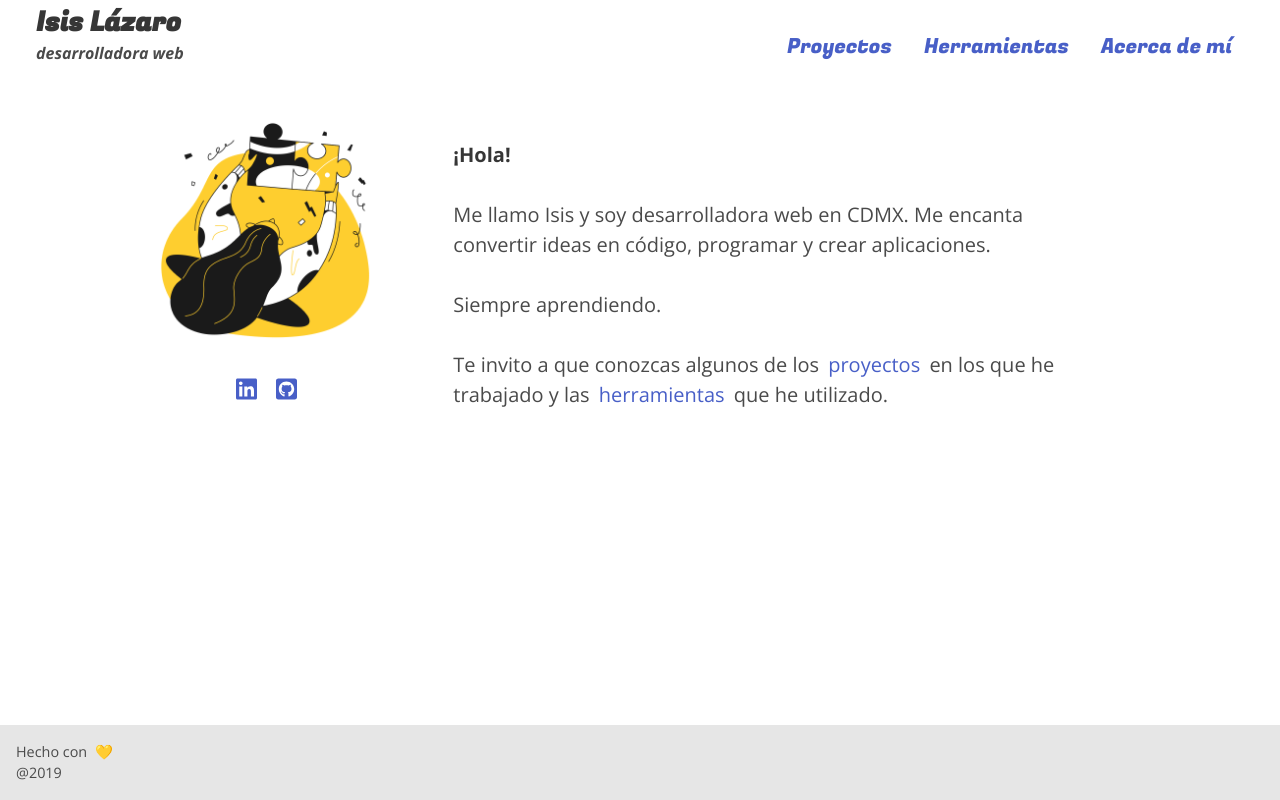
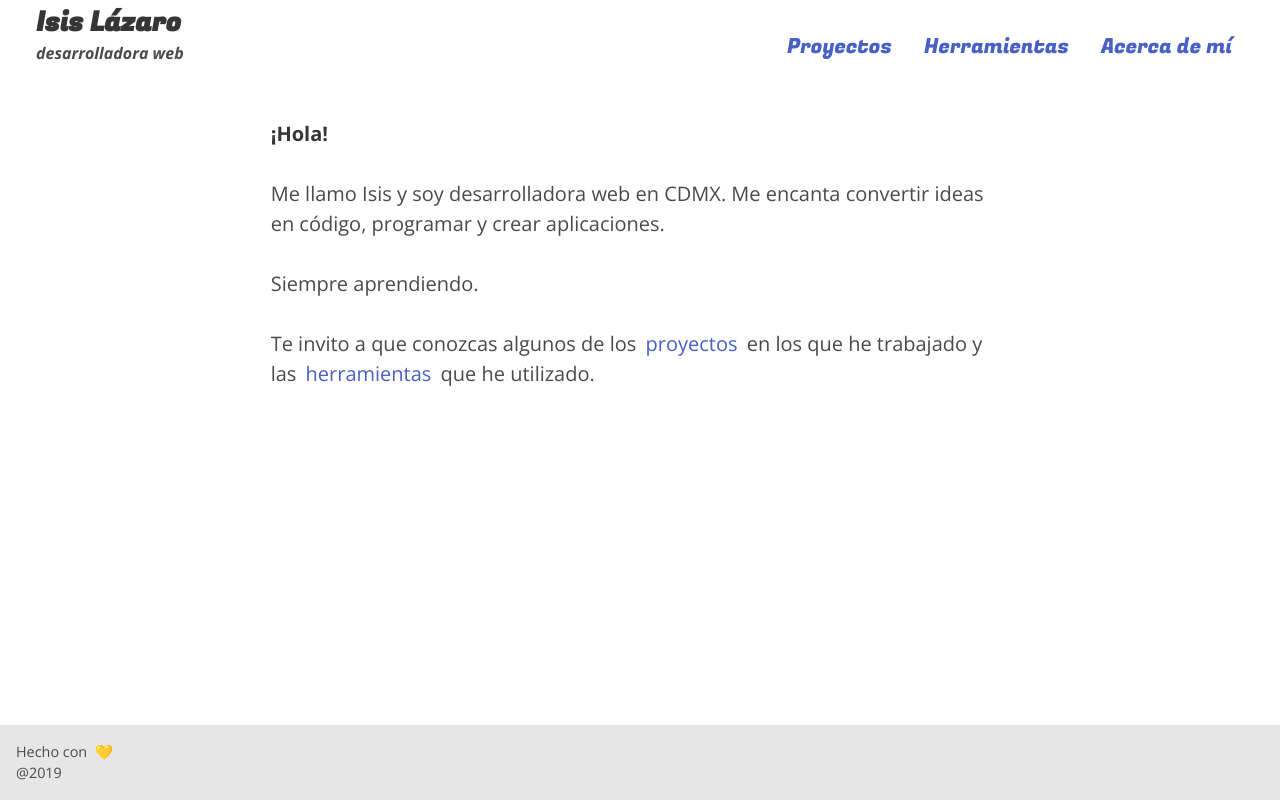
Before and after one commit to isisLazaro/isislazaro.github.io, a Vue app: page / in a window 1280 px wide. Built offline with nearby package versions, Linux system fonts and the light colour scheme.

Commit message:
delete homepage image

```diff
--- a/src/views/Home.vue
+++ b/src/views/Home.vue
@@ -1,13 +1,13 @@
 <template>
   <section class="section">
-    <div class="columns is-gapless is-vcentered is-multiline">
+    <div class="columns is-vcentered is-centered is-multiline">
       <!-- <div class="column is-full">
         <h2 class="title is-5 is-size-3-desktop">Acerca de mí</h2>
       </div>-->
-      <div class="column is-5-tablet is-4-desktop">
+      <!-- <div class="column is-5-tablet is-4-desktop">
         <Profilecard />
-      </div>
-      <div class="column is-6-tablet is-7-desktop">
+      </div>-->
+      <div class="column is-8">
         <Aboutme />
       </div>
     </div>
```
